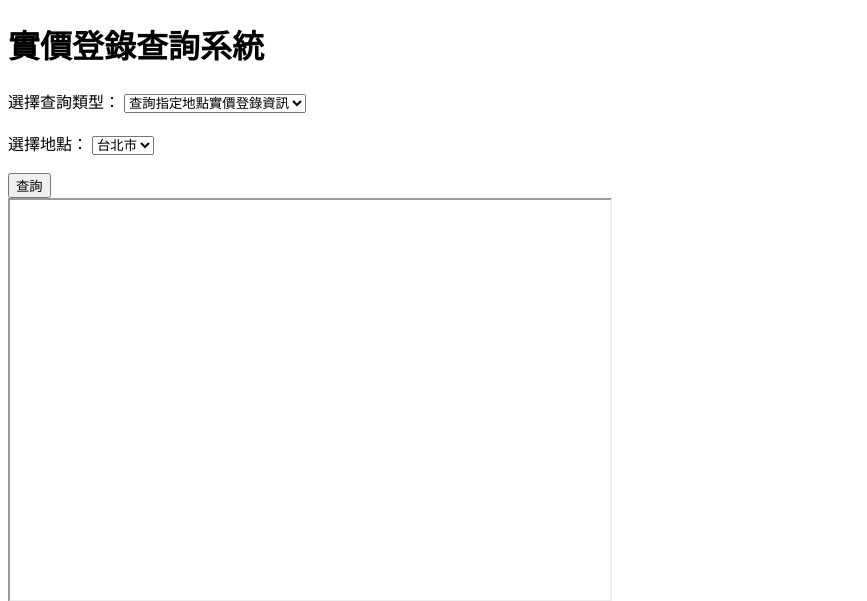
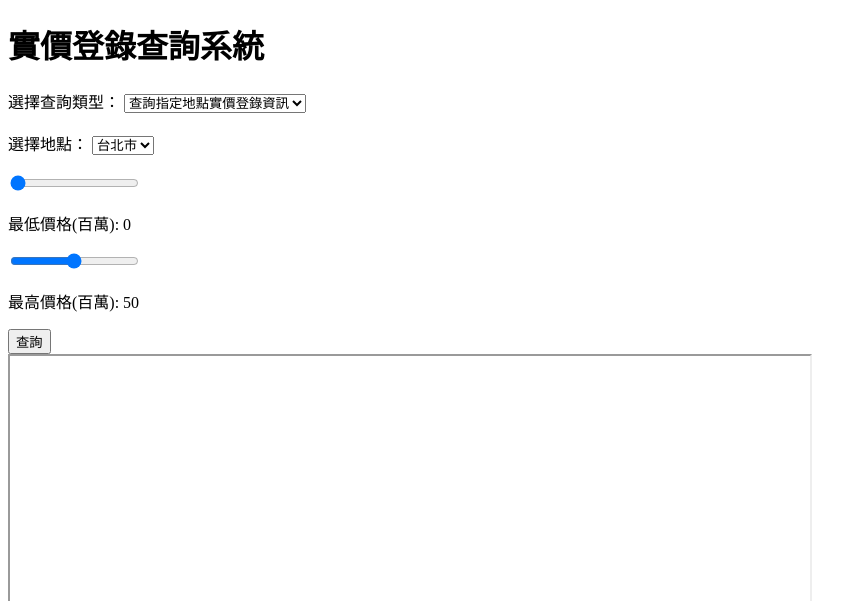
Before and after one commit to 112121931/PY, a Flask app: page / in a window 1280 px wide. Shown: the top 601 px of the page, without its empty margins (0-867 px from the left). Run offline with Flask 3, Linux system fonts and the light colour scheme; parts of the project's set-up code (start-up, migrations or seed data) failed here and were passed over.

Commit message:
增加價格上下限

```diff
--- a/Source/期末作業/templates/index.html
+++ b/Source/期末作業/templates/index.html
@@ -38,10 +38,37 @@
             <option value="連江縣">連江縣</option>
         </select>
         <br><br>
+        <div class="slidecontainer">
+            <input type="range" min="0" max="100" value="0" class="slider" id="min_price_slider" name="min_price_slider">
+            <p>最低價格(百萬): <span id="min_price_Value" name="min_price_Value">0</span></p>
+        </div>
+        <div class="slidecontainer"></div>
+            <input type="range" min="1" max="100" value="50" class="slider" id="max_price_slider" name="max_price_slider">
+            <p>最高價格(百萬): <span id="max_price_Value" name="max_price_Value">50</span></p>
+        </div>
         <button type="submit">查詢</button>
     </form>
-    <iframe id="result_frame" name="result_frame" width="600" height="400"></iframe>
+    <iframe id="result_frame" name="result_frame" width="800" height="600"></iframe>
     <script>
+        var min_price_slider = document.getElementById("min_price_slider");
+        var min_price_output = document.getElementById("min_price_Value");
+        min_price_output.innerHTML = min_price_slider.value; // 顯示默認滑動條值
+
+        // 更新當前滑動條值（每次拖動滑動條手柄時）
+        min_price_slider.oninput = function() {
+            min_price_output.innerHTML = this.value;
+        }
+
+        var max_price_slider = document.getElementById("max_price_slider");
+        var max_price_output = document.getElementById("max_price_Value");
+        max_price_output.innerHTML = max_price_slider.value; // 顯示默認滑動條值
+
+        // 更新當前滑動條值（每次拖動滑動條手柄時）
+        max_price_slider.oninput = function() {
+            max_price_output.innerHTML = this.value;
+        }
+
+
         document.getElementById('queryForm').onsubmit = function(event) {
             event.preventDefault();
             fetch('/query', {
@@ -53,6 +80,8 @@
                 document.getElementById('result_frame').contentDocument.body.innerHTML = html;
             });
         };
+
+
     </script>
 </head>
 </html>
```
